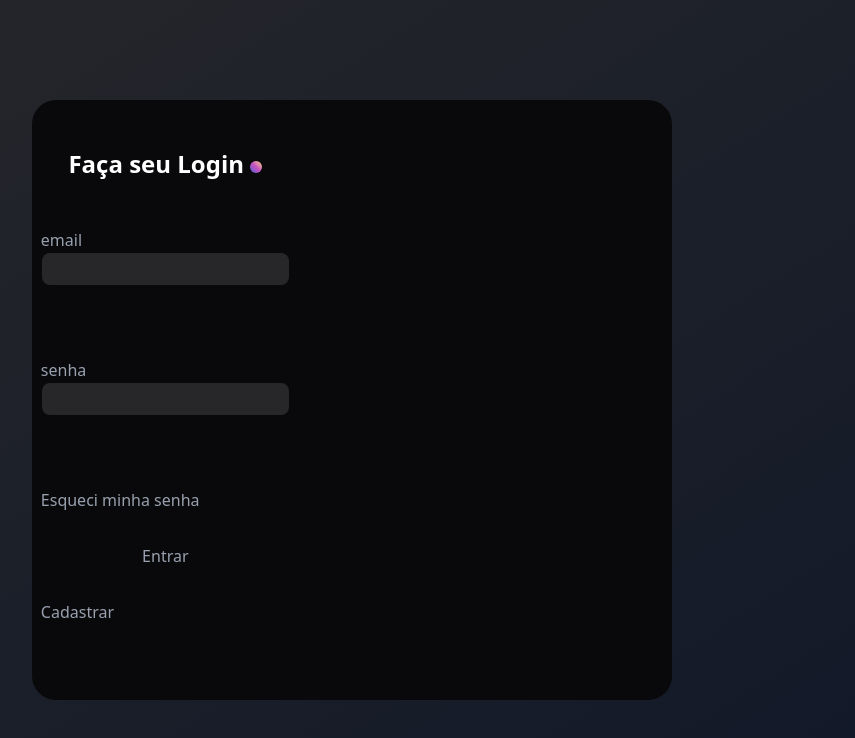
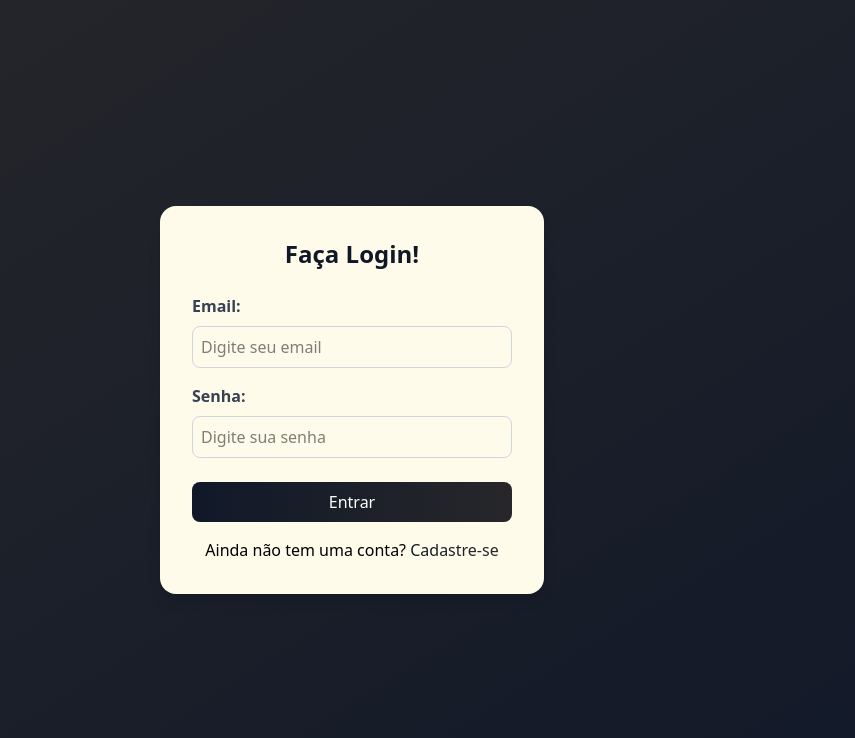
Before and after one commit to 00MOREIRA00/tailwind-login-page, a website: page index.html in a window 1280 px wide. Shown: the whole page, without its empty margins (288-1143 px from the left). Drawn offline with nearby package versions, Linux system fonts and the light colour scheme; files that its build step writes are made by us from their sources.

Commit message:
feat: finalizando login

```diff
--- a/index.html
+++ b/index.html
@@ -4,40 +4,25 @@
     <meta charset="UTF-8">
     <meta name="viewport" content="width=device-width, initial-scale=1.0">
     <link href="/src/output.css" rel="stylesheet">
-    <title>Login</title>
+    <title>Teste 123</title>
 </head>
-<body class="bg-gradient-to-tl from-gray-900 to-zinc-800 w-screen h-screen flex justify-center items-center text-white">
-    <section class="w-1/2 h-[600px] bg-zinc-950 rounded-3xl flex">
-        <section id="form" class="basis-5/12 flex flex-col items-center">
-            <h1 class="text-2xl text-white mt-12 mb-12 font-bold">Faça seu Login <span class="inline-block w-3 h-3 rounded-full bg-gradient-to-tr from-[#4158D0] via-[#C850C0] to-[#FFCC70]"></span></h1>
+<body class="bg-gradient-to-tl from-gray-900 to-zinc-800 w-screen h-screen flex justify-center items-center text-black">
+    <div class="bg-amber-50 w-96 bg-beige-100 rounded-2xl shadow-lg p-8 flex flex-col">
+        <h1 class="text-2xl text-center text-gray-900 font-semibold mb-6">Faça Login!</h1>
+        <form>
+            <label class="block text-gray-700 mb-2 font-bold">Email:</label>
+            <input type="email" class="w-full p-2 border border-gray-300 rounded-lg mb-4" placeholder="Digite seu email">
 
-            <form action="" class="flex flex-col gap-8 text-gray-400">
-                <label class="flex flex-col group">
-                    email
-                    <div class="transition-opacity ease-in opacity-0 group-focus-within:opacity-100 h-10 w-full bg-gradient-to-tr from-[#4158D0] via-[#C850C0] to-[#FFCC70] rounded-lg blur-sm"></div>
-                    <div class="relative -top-10 bg-none focus-within:bg-gradient-to-tr from-[#4158D0] via-[#C850C0] to-[#FFCC70] p-[1px] rounded-lg">
-                        <input id="email" type="email" class="bg-zinc-800 rounded-lg p-2 h-8 outline-none appearance-none border-red-300 border-solid w-full" />
-                    </div>
-                </label>
+            <label class="block text-gray-700 mb-2 font-bold">Senha:</label>
+            <input type="password" class="w-full p-2 border border-gray-300 rounded-lg mb-6" placeholder="Digite sua senha">
 
-                <label class="flex flex-col group">
-                    senha
-                    <div class="transition-opacity ease-in opacity-0 group-focus-within:opacity-100 h-10 w-full bg-gradient-to-tr from-[#4158D0] via-[#C850C0] to-[#FFCC70] rounded-lg blur-sm"></div>
-                    <div class="relative -top-10 bg-none focus-within:bg-gradient-to-tr from-[#4158D0] via-[#C850C0] to-[#FFCC70] p-[1px] rounded-lg">
-                        <input id="password" type="password" class="bg-zinc-800 rounded-lg p-2 h-8 outline-none appearance-none border-red-300 border-solid" />
-                    </div>
-                </label>
+            <button class="w-full py-2 bg-gradient-to-r from-gray-900 to-zinc-800 text-white rounded-lg hover:opacity-80 transition duration-300">Entrar</button>
+        </form>
 
-                <a href="#">Esqueci minha senha</a>
-
-                <button type="submit">Entrar</button>
-
-                <a href="#">Cadastrar</a>
-            </form>
-        </section>
-
-        <section id="picture" class="w-1/2"></section>
-
-    </section>
+        <p class="mt-4 text-center">
+            Ainda não tem uma conta?
+            <a href="#" class="bg-gradient-to-r from-gray-900 to-zinc-800 text-transparent bg-clip-text hover:opacity-80">Cadastre-se</a>
+        </p>
+    </div>
 </body>
 </html>
```
Also changed, not shown: README.md.
